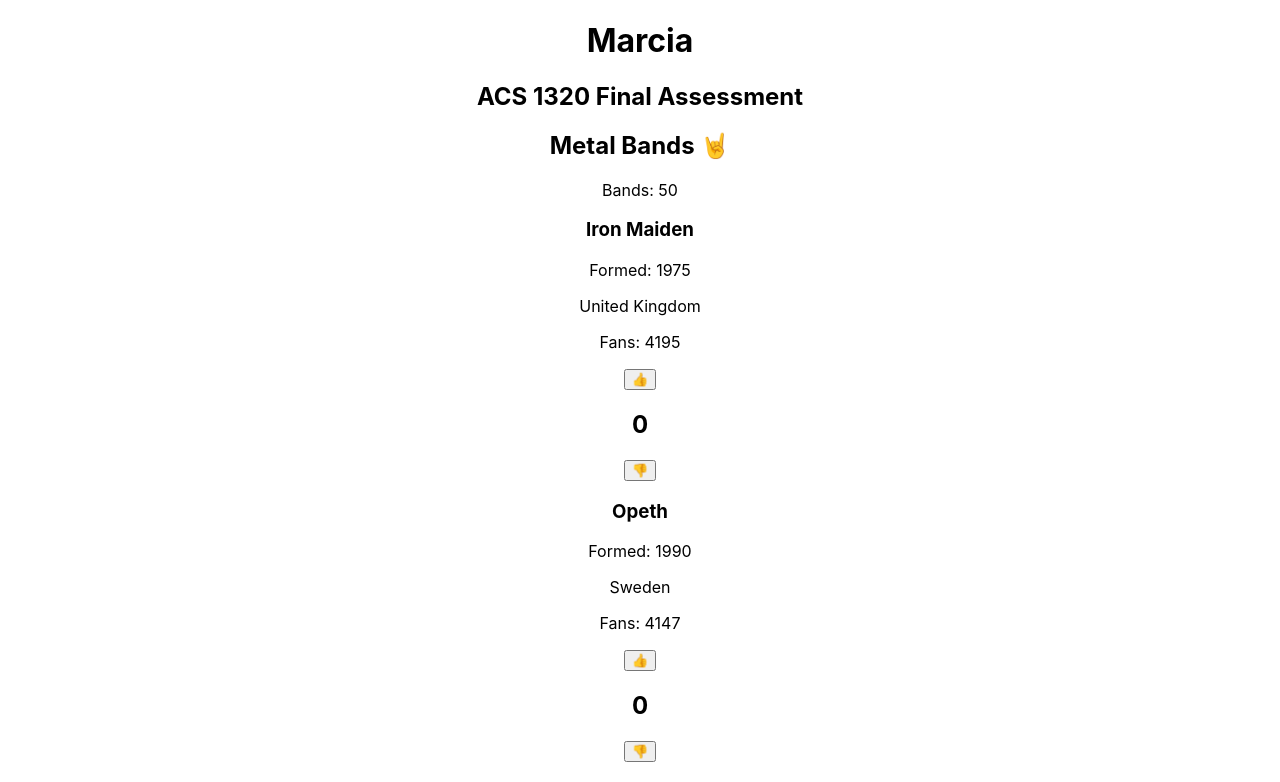
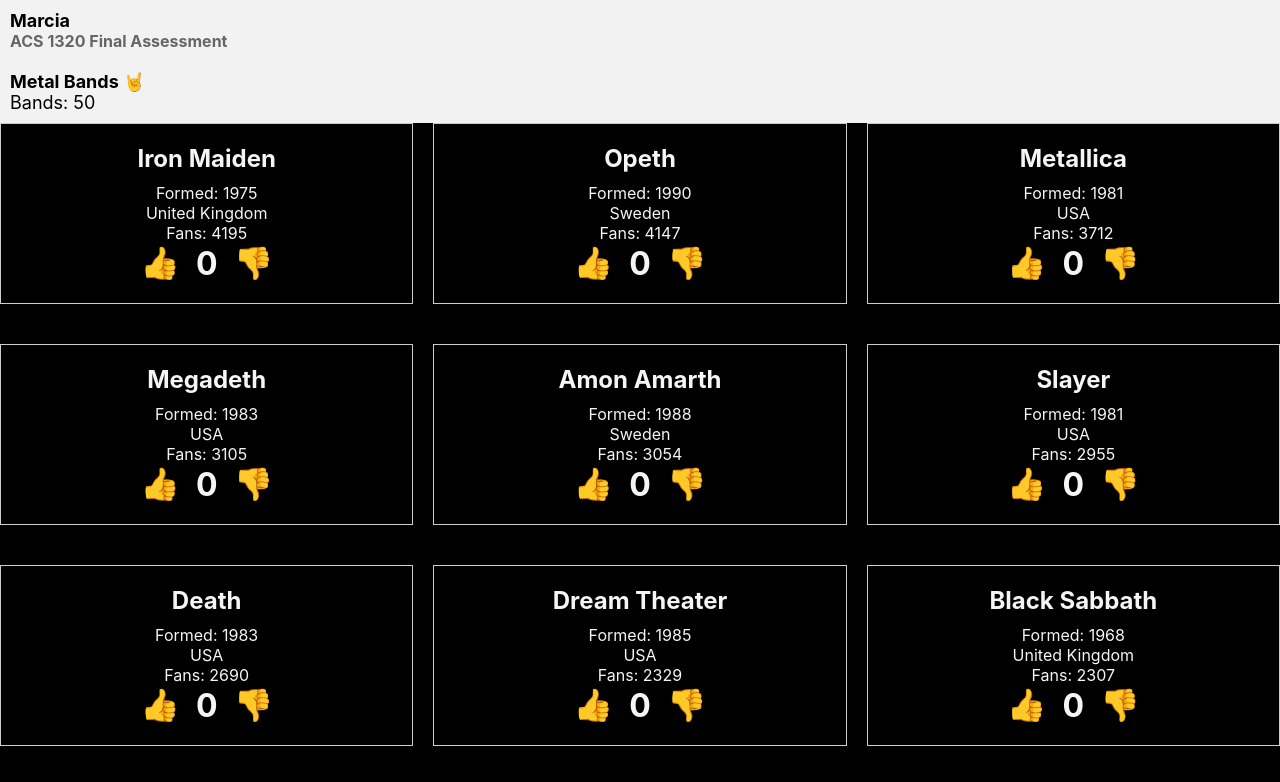
Before and after one commit to mcdott/marcia-acs-1320-final, a React (Create React App) app: page / in a window 1280 px wide. Shown: the top 782 px of the page. Built offline with nearby package versions, Linux system fonts and the light colour scheme.

Commit message:
Challenges 8 and 9

```diff
--- a/src/App.css
+++ b/src/App.css
@@ -1,38 +1,8 @@
-.App {
+.bands {
+  display: grid;
+  grid-template-columns: repeat(3, 1fr);
+  grid-gap: 20px;
   text-align: center;
+  background-color: black;
+  color: whitesmoke;
 }
-
-.App-logo {
-  height: 40vmin;
-  pointer-events: none;
-}
-
-@media (prefers-reduced-motion: no-preference) {
-  .App-logo {
-    animation: App-logo-spin infinite 20s linear;
-  }
-}
-
-.App-header {
-  background-color: #282c34;
-  min-height: 100vh;
-  display: flex;
-  flex-direction: column;
-  align-items: center;
-  justify-content: center;
-  font-size: calc(10px + 2vmin);
-  color: white;
-}
-
-.App-link {
-  color: #61dafb;
-}
-
-@keyframes App-logo-spin {
-  from {
-    transform: rotate(0deg);
-  }
-  to {
-    transform: rotate(360deg);
-  }
-}
--- a/src/App.js
+++ b/src/App.js
@@ -14,7 +14,7 @@
     <div className='App'>
       <Heading />
       <MetalMeta />
-      {bands}
+      <div className='bands'>{bands}</div>
     </div>
   );
 }
--- /dev/null
+++ b/src/Band.css
@@ -0,0 +1,15 @@
+.band {
+  padding: 20px;
+  border: 1px solid #ccc;
+  margin-bottom: 20px;
+}
+
+h3 {
+  font-size: 1.5rem;
+  margin: 0 0 10px 0;
+}
+
+p {
+  margin: 0;
+  font-size: 1rem;
+}
--- a/src/Band.js
+++ b/src/Band.js
@@ -1,12 +1,13 @@
 import React from "react";
 import Like from "./Like";
+import "./Band.css";
 
 const Band = ({ band }) => {
   // Use object destructuring to get the properties from the band object
   const { band_name, formed, origin, fans } = band;
 
   return (
-    <div>
+    <div className='band'>
       <h3>{band_name}</h3>
       <p>Formed: {formed}</p>
       <p>{origin}</p>
--- /dev/null
+++ b/src/Heading.css
@@ -0,0 +1,25 @@
+.Heading {
+  background-color: #f2f2f2;
+  padding: 10px;
+  color: black;
+}
+
+header {
+  display: flex;
+  flex-direction: column;
+}
+
+h1 {
+  font-size: 3rem;
+  margin: 0;
+  text-align: left;
+  font-size: large;
+}
+
+h4 {
+  font-size: 1.5rem;
+  margin: 0;
+  text-align: left;
+  color: #666;
+  font-size: medium;
+}
--- a/src/Heading.js
+++ b/src/Heading.js
@@ -1,11 +1,12 @@
 import React from "react";
+import "./Heading.css";
 
 function Heading() {
   return (
     <div className='Heading'>
       <header>
         <h1>Marcia</h1>
-        <h2>ACS 1320 Final Assessment</h2>
+        <h4>ACS 1320 Final Assessment</h4>
       </header>
     </div>
   );
--- /dev/null
+++ b/src/Like.css
@@ -0,0 +1,20 @@
+.likes {
+  display: flex;
+  flex-direction: row;
+  align-items: center;
+  justify-content: center;
+}
+
+button {
+  font-size: 2rem;
+  margin: 0 10px;
+  background-color: transparent;
+  border: none;
+  cursor: pointer;
+}
+
+h2 {
+  font-size: 2rem;
+  margin: 0;
+  text-align: center;
+}
--- a/src/Like.js
+++ b/src/Like.js
@@ -1,4 +1,5 @@
 import React, { useState } from "react";
+import "./Like.css";
 
 function Like() {
   const [likesCount, setLikesCount] = useState(0);
@@ -12,7 +13,7 @@
   };
 
   return (
-    <div>
+    <div className='likes'>
       <button onClick={incrementLikes}>👍</button>
       <h2>{likesCount}</h2>
       <button onClick={decrementLikes}>👎</button>
--- /dev/null
+++ b/src/MetalMeta.css
@@ -0,0 +1,21 @@
+.meta-data {
+  display: flex;
+  flex-direction: column;
+  background-color: #f2f2f2;
+  color: black;
+  padding: 10px;
+}
+
+.meta-data h2 {
+  font-size: 3rem;
+  margin: 0;
+  text-align: left;
+  font-size: large;
+}
+
+.meta-data p {
+  font-size: 3rem;
+  margin: 0;
+  text-align: left;
+  font-size: large;
+}
--- a/src/MetalMeta.js
+++ b/src/MetalMeta.js
@@ -1,11 +1,12 @@
 import React from "react";
 import band_data from "./metal.json";
+import "./MetalMeta.css";
 
 const MetalMeta = () => {
   const numBands = band_data.length;
 
   return (
-    <div>
+    <div className='meta-data'>
       <h2>Metal Bands 🤘</h2>
       <p>Bands: {numBands}</p>
     </div>
```
